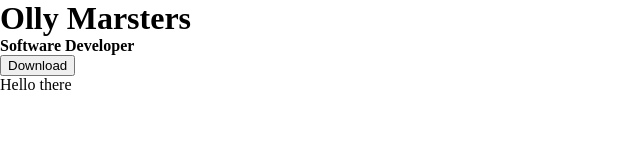
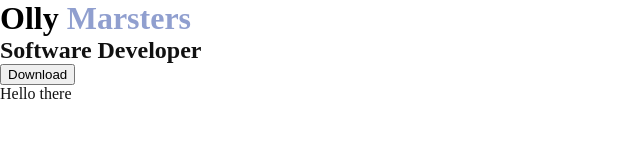
Before and after one commit to O-Marsters-1997/HTML-CV, a website: page index.html in a window 1280 px wide. Shown: the whole page, without its empty margins (0-640 px from the left). Drawn offline with Linux system fonts and the light colour scheme; a web font is replaced by a local one.

Commit message:
sorted out colour palette and typography rules for site

```diff
--- a/index.html
+++ b/index.html
@@ -10,6 +10,7 @@
 </head>
 <body>
     <div class="background-container">
+        <!-- This is the default name for the cv page -->
         <div id="id">
             <div class="header">
                 <div class="title-wrapper">
@@ -17,7 +18,7 @@
                         <span class="cv-name-1st">Olly</span>
                         <span class="cv-name-2nd">Marsters</span>
                     </h1>
-                    <h4 class="cv-title">Software Developer</h4>
+                    <h2 class="cv-title">Software Developer</h2>
                 </div>
             </div>
             <div class = "left">
--- a/src/scss/base/_base.scss
+++ b/src/scss/base/_base.scss
@@ -8,10 +8,10 @@ $header-primary: black;
 $body-primary: rgba(17, 17, 17, 1);
 
 // Typography
-$header-name-1st: "Montserrat";
-$header-name-2nd: "Montserrat-light";
-$header-title-1st: "Montserrat-light";
-$section-title: "Montserrat-light";
+$header-default: "Montserrat";
+$header-name-2nd: "Montserrat-lighter";
+$header-title-1st: "Montserrat-lighter";
+$section-title: "Montserrat-lighter";
 $section-subtitle: "Montserrat";
 $section-subtitle-summary: "Montserrat-light";
 $repo-links: "Montserrat-light";
--- a/src/scss/base/_index.scss
+++ b/src/scss/base/_index.scss
@@ -1,3 +1,4 @@
 @forward './base';
 @forward './resets';
+@forward './typography';
 @forward './font-face'
--- /dev/null
+++ b/src/scss/base/_typography.scss
@@ -0,0 +1,15 @@
+@use './base' as *;
+
+h1 {
+    font-family: $header-default;
+}
+
+h2, h4 {
+    font-family: $section-title;
+    color: $body-primary;
+}
+
+a, p, ul li, ul li + li {
+    font-family: $body-text;
+    color: $body-primary;
+}
--- /dev/null
+++ b/src/scss/layout/_cv.scss
@@ -0,0 +1,10 @@
+// Header section
+
+@use '../base/' as *;
+
+// Changing default typography of last name of name in header
+
+.cv-name-2nd {
+    font-family: $header-name-2nd;
+    color: $primary-accent;
+}
--- /dev/null
+++ b/src/scss/layout/_index.scss
@@ -0,0 +1 @@
+@forward './cv';
--- a/src/scss/style.scss
+++ b/src/scss/style.scss
@@ -1 +1,2 @@
 @use './base/' as *;
+@use './layout/' as *;
```
Also changed, not shown: src/styles/style.css, 1 other file.
